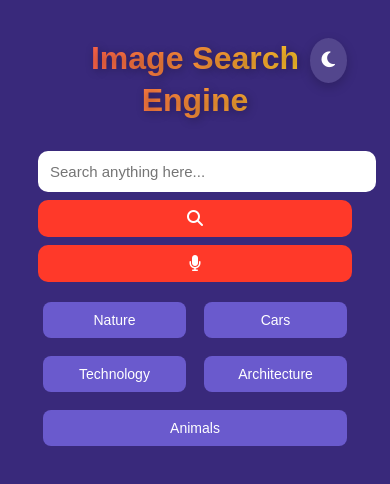
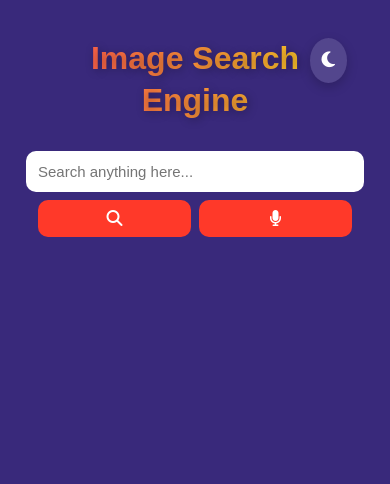
Before and after one commit to Manikanta11-mad/ImageSearch, a plain HTML site: page index.html in a window 390 px wide. Drawn offline with Linux system fonts and the light colour scheme.

Commit message:
imageSearch

```diff
--- a/index.html
+++ b/index.html
@@ -17,20 +17,15 @@
 
   <form>
     <input type="text" id="search-box" placeholder="Search anything here..." />
-    <button id="search-btn" type="button"><i class="fas fa-search"></i></button>
-    <button id="voice-btn" type="button"><i class="fas fa-microphone"></i></button>
+    <div class="btn-wrap">
+      <button id="search-btn" type="button"><i class="fas fa-search"></i></button>
+      <button id="voice-btn" type="button"><i class="fas fa-microphone"></i></button>
+    </div>
   </form>
 
-  <div class="categories">
-    <button class="category">Nature</button>
-    <button class="category">Cars</button>
-    <button class="category">Technology</button>
-    <button class="category">Architecture</button>
-    <button class="category">Animals</button>
-  </div>
+  <div id="search-result"></div>
 
-  <div id="search-result"></div>
-  <button id="scroll-to-top" style="display: none;"><i class="fas fa-arrow-up"></i></button>
+  <button id="scroll-to-top"><i class="fas fa-arrow-up"></i></button>
 
   <script src="script.js"></script>
 </body>
--- a/script.js
+++ b/script.js
@@ -6,7 +6,6 @@ const searchBtn = document.getElementById("search-btn");
 const scrollTopBtn = document.getElementById("scroll-to-top");
 const themeToggle = document.getElementById("theme-toggle");
 const voiceBtn = document.getElementById("voice-btn");
-const categoryBtns = document.querySelectorAll(".category");
 
 let page = 1;
 let query = "";
@@ -47,7 +46,6 @@ async function searchImages(reset = false) {
   scrollTopBtn.style.display = "block";
 }
 
-// Search actions
 searchBtn.addEventListener("click", () => searchImages(true));
 searchBox.addEventListener("keydown", (e) => {
   if (e.key === "Enter") {
@@ -56,7 +54,6 @@ searchBox.addEventListener("keydown", (e) => {
   }
 });
 
-// Infinite scroll & scroll button
 window.addEventListener("scroll", () => {
   if (window.innerHeight + window.scrollY >= document.body.offsetHeight - 500) {
     searchImages();
@@ -68,7 +65,6 @@ scrollTopBtn.addEventListener("click", () => {
   window.scrollTo({ top: 0, behavior: "smooth" });
 });
 
-// Theme toggle
 themeToggle.addEventListener("click", () => {
   document.body.classList.toggle("light");
   const icon = themeToggle.querySelector("i");
@@ -76,7 +72,6 @@ themeToggle.addEventListener("click", () => {
   icon.classList.toggle("fa-sun");
 });
 
-// Voice search
 voiceBtn.addEventListener("click", () => {
   const recognition = new (window.SpeechRecognition || window.webkitSpeechRecognition)();
   recognition.lang = "en-US";
@@ -86,21 +81,3 @@ voiceBtn.addEventListener("click", () => {
     searchImages(true);
   };
 });
-
-// Category search
-categoryBtns.forEach(btn => {
-  btn.addEventListener("click", () => {
-    searchBox.value = btn.innerText;
-    searchImages(true);
-  });
-});
-const themeBtn = document.getElementById("theme-toggle");
-const body = document.body;
-
-themeBtn.addEventListener("click", () => {
-  body.classList.toggle("light");
-
-  const icon = themeBtn.querySelector("i");
-  icon.classList.toggle("fa-moon");
-  icon.classList.toggle("fa-sun");
-});
--- a/style.css
+++ b/style.css
@@ -20,7 +20,6 @@ body.light {
   margin: 0 auto;
   position: relative;
 }
-
 h1.animated-heading {
   font-size: 3rem;
   font-weight: 800;
@@ -29,14 +28,14 @@ h1.animated-heading {
   -webkit-text-fill-color: transparent;
   text-shadow: 2px 2px 10px rgba(0, 0, 0, 0.3);
   animation: fadeIn 1s ease-out;
+  line-height: 1.2;
+  margin: 0;
 }
-
 .theme-toggle-wrap {
   position: absolute;
   top: 0;
   right: 0;
 }
-
 #theme-toggle {
   background-color: #ffffff22;
   border: none;
@@ -58,9 +57,10 @@ body.light #theme-toggle {
 
 form {
   display: flex;
-  gap: 10px;
   max-width: 800px;
   margin: 20px auto 15px;
+  gap: 10px;
+  align-items: center;
 }
 
 form input {
@@ -71,6 +71,11 @@ form input {
   font-size: 16px;
 }
 
+.btn-wrap {
+  display: flex;
+  gap: 8px;
+}
+
 form button {
   padding: 12px;
   border-radius: 10px;
@@ -79,6 +84,7 @@ form button {
   color: white;
   cursor: pointer;
   transition: 0.3s ease;
+  font-size: 16px;
 }
 form button:hover {
   background: linear-gradient(45deg, #ff5733, #ff8c00);
@@ -88,24 +94,6 @@ form button:hover {
 }
 @keyframes spin {
   100% { transform: rotate(360deg); }
-}
-
-.categories {
-  text-align: center;
-  margin-bottom: 15px;
-}
-.categories .category {
-  margin: 5px;
-  padding: 8px 15px;
-  border-radius: 8px;
-  border: none;
-  cursor: pointer;
-  background-color: #6a5acd;
-  color: white;
-}
-body.light .categories .category {
-  background-color: #ddd;
-  color: #333;
 }
 
 #search-result {
@@ -134,7 +122,6 @@ body.light .categories .category {
   border-radius: 5px;
   font-size: 14px;
 }
-
 #scroll-to-top {
   position: fixed;
   bottom: 40px;
@@ -148,12 +135,12 @@ body.light .categories .category {
   display: none;
   cursor: pointer;
 }
-
 @keyframes fadeIn {
   from { opacity: 0; transform: translateY(-20px); }
   to { opacity: 1; transform: translateY(0); }
 }
 
+/* ✅ Mobile Responsive */
 @media (max-width: 768px) {
   .header {
     flex-direction: column;
@@ -165,12 +152,10 @@ body.light .categories .category {
   h1.animated-heading {
     font-size: 2rem;
     line-height: 1.3;
-    word-break: break-word;
     margin: 10px 0;
   }
 
   .theme-toggle-wrap {
-    position: absolute;
     top: 10px;
     right: 15px;
   }
@@ -186,24 +171,21 @@ body.light .categories .category {
     font-size: 15px;
   }
 
+  .btn-wrap {
+    width: 100%;
+    display: flex;
+    justify-content: space-between;
+  }
+
   form button {
-    width: 100%;
+    flex: 1;
     font-size: 14px;
     padding: 10px;
   }
 
-  .categories {
-    display: flex;
-    flex-wrap: wrap;
-    justify-content: center;
-    gap: 8px;
-    padding: 0 10px;
-  }
-
-  .categories .category {
-    flex: 1 1 40%;
-    font-size: 14px;
-    padding: 10px;
+  #search-btn i,
+  #voice-btn i {
+    font-size: 16px;
   }
 
   #search-result {
@@ -212,20 +194,15 @@ body.light .categories .category {
     padding: 10px;
   }
 
+  .download-btn {
+    font-size: 12px;
+    padding: 4px;
+  }
+
   #scroll-to-top {
     bottom: 20px;
     right: 20px;
     padding: 8px;
     font-size: 16px;
   }
-
-  .download-btn {
-    font-size: 12px;
-    padding: 4px;
-  }
-
-  #search-btn i,
-  #voice-btn i {
-    font-size: 16px;
-  }
 }
```
